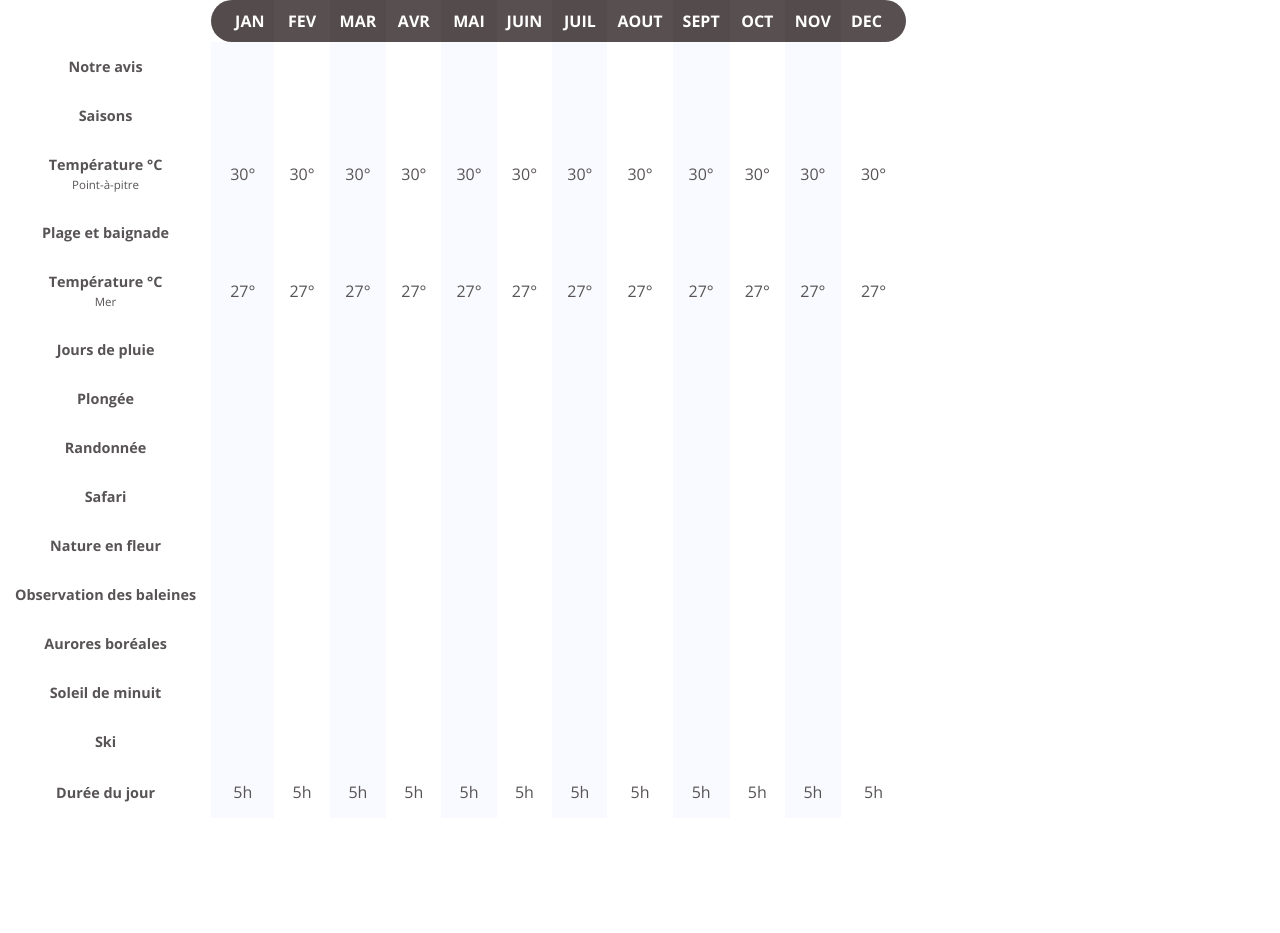
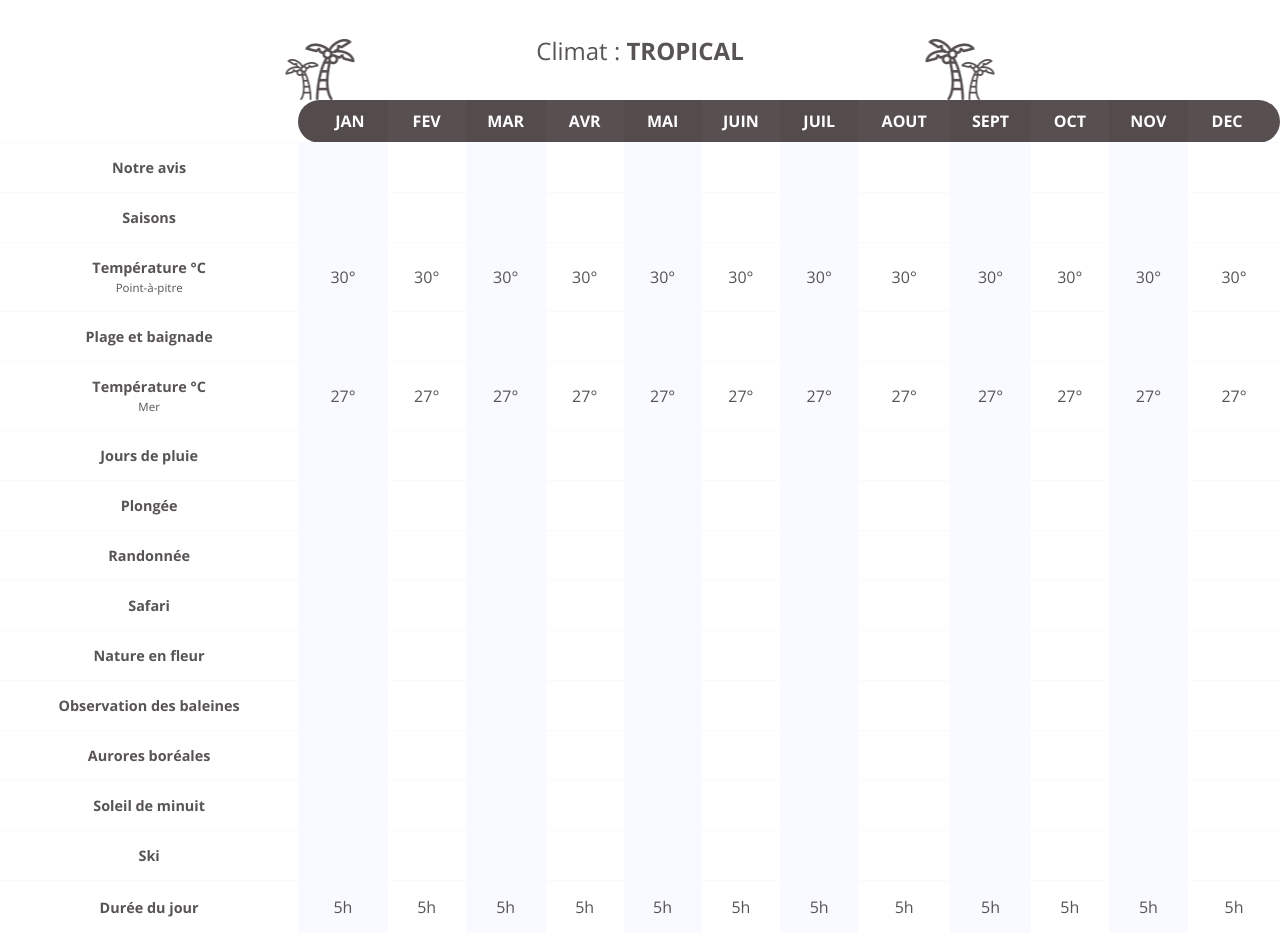
Before and after one commit to t0mm4rx/infographie_climat, a plain HTML site: page index.html in a window 1280 px wide. Before the commit the page ends 818 px from the top, so only its background shows below. Drawn offline with nearby package versions, Linux system fonts and the light colour scheme.

Commit message:
table header

```diff
--- a/index.html
+++ b/index.html
@@ -1,12 +1,21 @@
 <!DOCTYPE html>
 <html lang="en" dir="ltr">
+
 <head>
   <meta charset="utf-8">
   <link rel="stylesheet" href="style.css">
   <link href="https://fonts.googleapis.com/css?family=Open+Sans:400,700&display=swap" rel="stylesheet">
   <title>Infographie climat</title>
 </head>
+
 <body>
+
+  <div id="table-wrapper">
+    <div id="pre-table">
+      <img src="./images/palmiers.png" alt="">
+      <img src="./images/palmiers.png" alt="">
+      <h2>Climat : <span>tropical</span></h2>
+    </div>
 
     <table>
       <tr>
@@ -250,6 +259,7 @@
         <td>5h</td>
       </tr>
     </table>
+  </div>
+</body>
 
-  </body>
 </html>
--- a/style.css
+++ b/style.css
@@ -3,6 +3,7 @@
   --gray: #584F50;
   --light-gray: #585455;
   --white-blue: #F9FAFF;
+  --white-blue-darker: #F9FAFF;
 }
 
 body, html {
@@ -11,7 +12,46 @@ body, html {
   font-family: 'Open Sans';
 }
 
+#table-wrapper {
+  display: flex;
+  flex-direction: column;
+}
+
+#pre-table {
+  height: 100px;
+  display: flex;
+  align-items: center;
+  justify-content: center;
+  margin: 0;
+  position: relative;
+}
+
+#pre-table img:first-child {
+  position: absolute;
+  bottom: 0;
+  transform: translateX(-50%);
+  left: 25%;
+}
+
+#pre-table img:nth-child(2) {
+  position: absolute;
+  bottom: 0;
+  transform: translateX(-50%) scaleX(-1);
+  left: 75%;
+}
+
+#pre-table h2 {
+  font-weight: normal;
+  color: var(--light-gray);
+}
+
+#pre-table h2 span {
+  font-weight: bold;
+  text-transform: uppercase;
+}
+
 table {
+  margin: 0;
   border-collapse: collapse;
 }
 
@@ -41,6 +81,14 @@ table th:last-child {
   padding-right: 24px;
 }
 
+table tr {
+  border-top: 1px solid var(--white-blue);
+}
+
+table tr:first-child {
+  border: none;
+}
+
 table td {
   padding: 15px;
   text-align: center;
```
Also changed, not shown: images/palmiers.png (added). Lines whose indentation alone changed are shown as unchanged.
